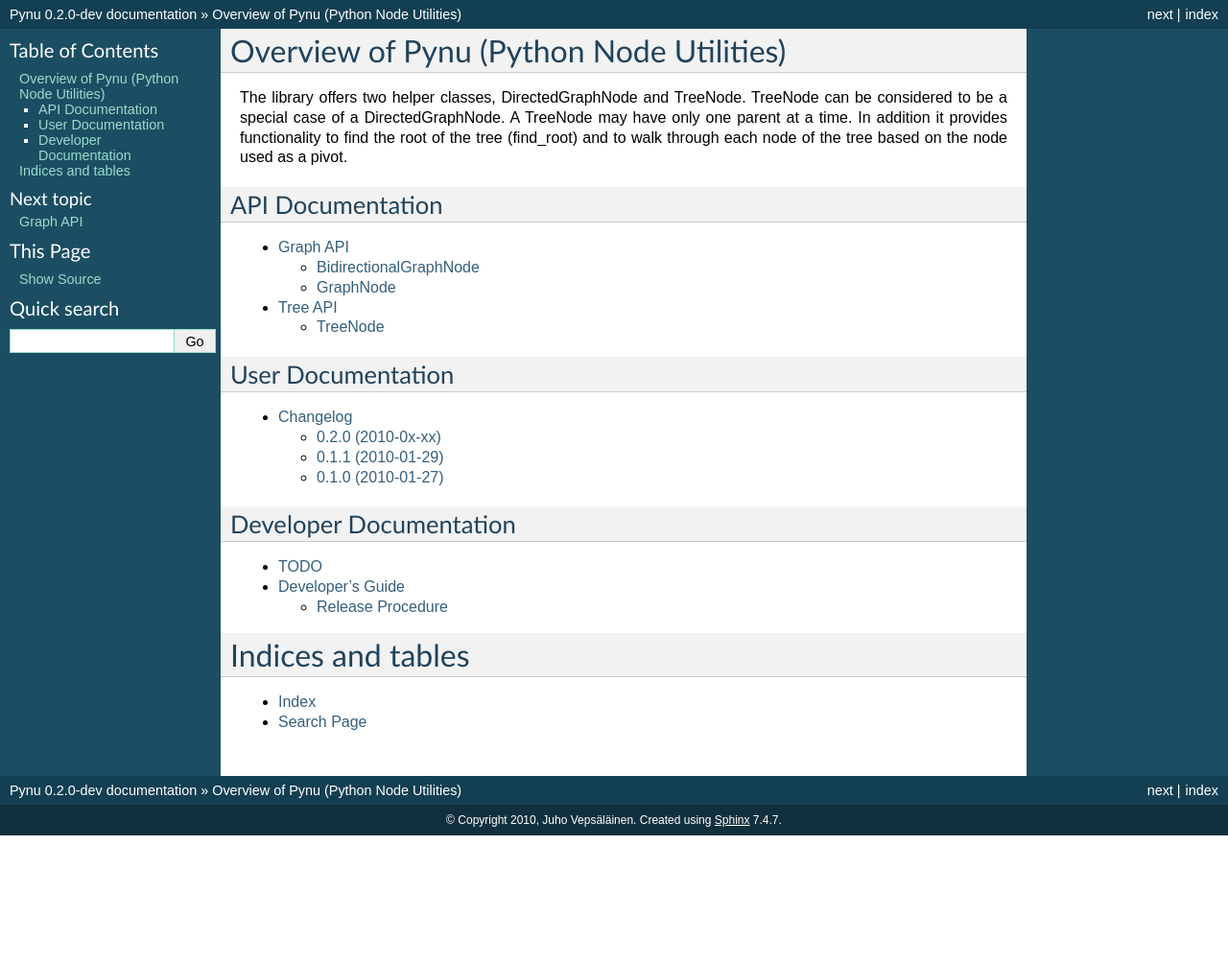
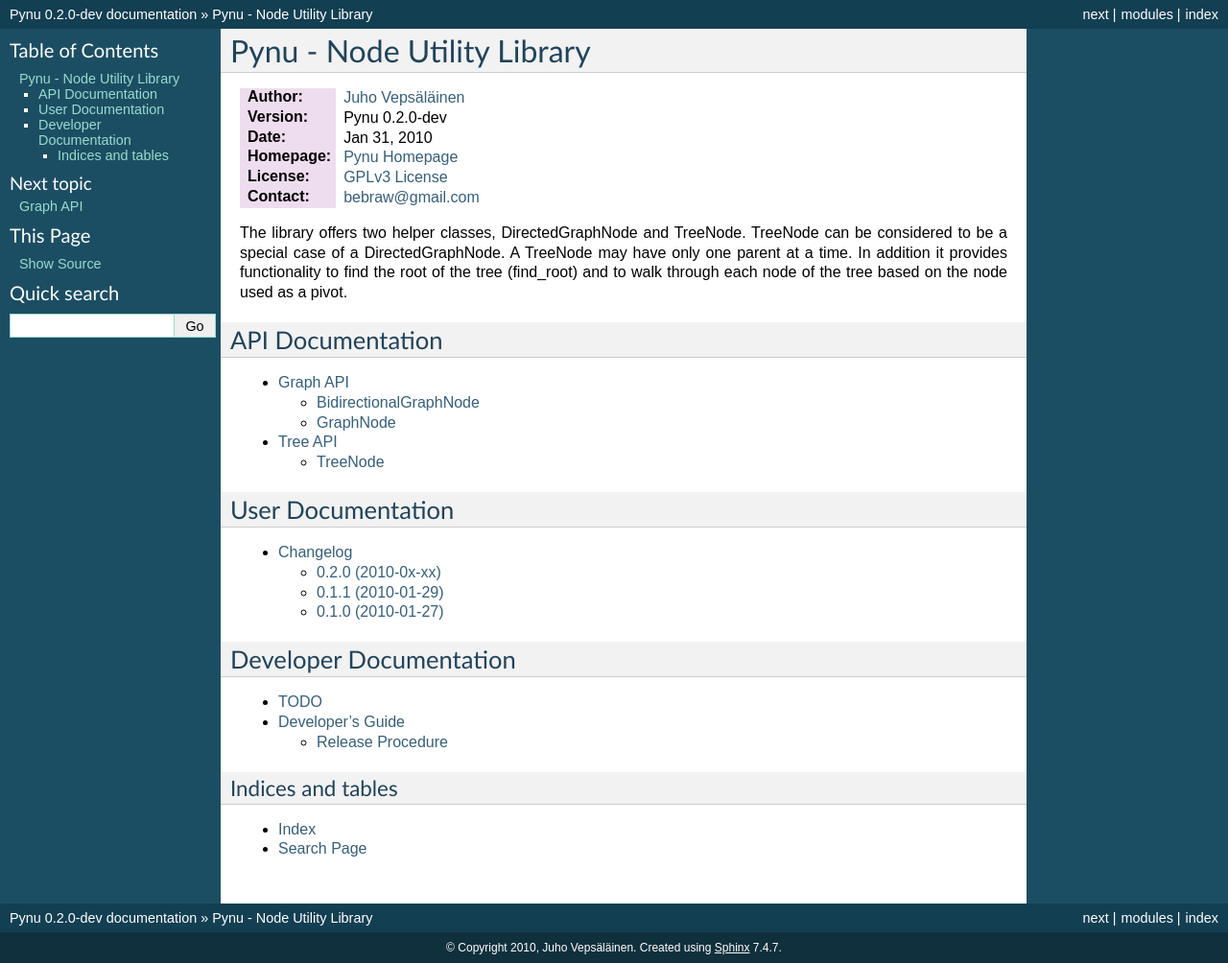
Before and after one commit to bebraw/pynu, a Sphinx documentation site: the page built from docs/index.rst, in a window 1280 px wide. Shown: the whole page at 96% size. Built offline with Sphinx 7.4.7, drawn with Linux system fonts in a browser that asks for light colours; before the commit the page ends 900 px from its top, so only the background shows below that.

Commit message:
Tidied up documentation.

```diff
--- a/docs/dev_guide.rst
+++ b/docs/dev_guide.rst
@@ -5,7 +5,8 @@
 -----------------
 
 1. Make sure all tests pass.
-2. Make sure the code is PEP 8 compatible.
+2. Make sure the code is `PEP 8 <http://www.python.org/dev/peps/pep-0008/>`_
+   compatible.
 3. Make sure long_description is valid ("python setup.py checkdocs")*.
 4. Remove -dev suffix of __version__ at __init__.py.
 5. Add proper release date to CHANGELOG.
--- a/docs/index.rst
+++ b/docs/index.rst
@@ -1,5 +1,20 @@
-Overview of Pynu (Python Node Utilities)
-========================================
+===========================
+Pynu - Node Utility Library
+===========================
+
+:Author: `Juho Vepsäläinen <http://nixtu.blogspot.com>`_
+:Version: Pynu |version|
+:Date: |today|
+:Homepage: `Pynu Homepage`_
+:License: `GPLv3 License`_
+:Contact: bebraw@gmail.com
+
+.. _Pynu Homepage: http://github.com/bebraw/pynu
+.. _GPLv3 License: http://www.gnu.org/licenses/gpl-3.0.html
+
+
+.. module:: mock
+   :synopsis: Mock object and testing library.
 
 The library offers two helper classes, DirectedGraphNode and TreeNode. TreeNode
 can be considered to be a special case of a DirectedGraphNode. A TreeNode may
@@ -17,7 +32,7 @@
     tree_api
 
 User Documentation
-----------
+------------------
 
 .. toctree::
     :maxdepth: 2
@@ -25,7 +40,7 @@
     changelog
 
 Developer Documentation
----------------
+-----------------------
 
 .. toctree::
     :maxdepth: 2
```
Also changed, not shown: 1 other file.
